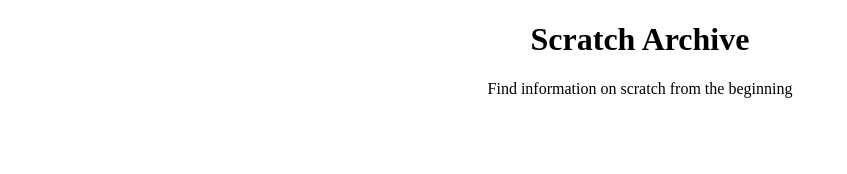
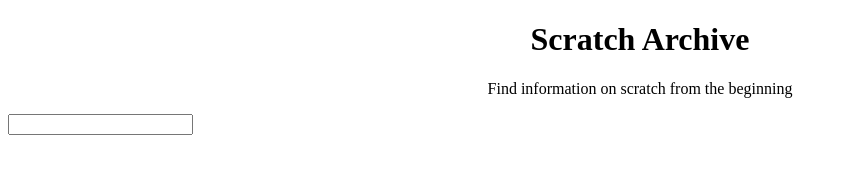
Before and after one commit to jemunm378/ScratchArchive, a plain HTML site: page index.html in a window 1280 px wide. Shown: the whole page, without its empty margins (0-847 px from the left). Drawn offline with Linux system fonts and the light colour scheme.

Commit message:
Update index.html

```diff
--- a/index.html
+++ b/index.html
@@ -11,6 +11,6 @@ p {text-align: center;}
 <body>
 <h1>Scratch Archive</h1>
 <p>Find information on scratch from the beginning</p>
-<imput>
+<input>
 </body>
 </html>
```
